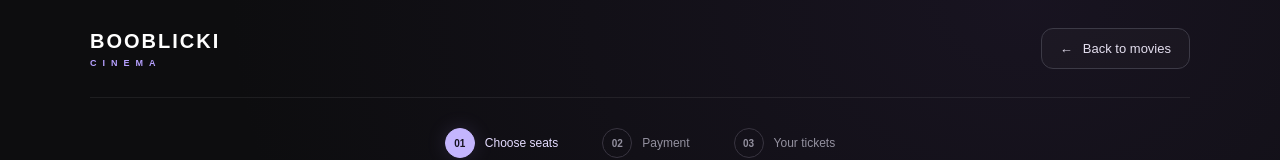
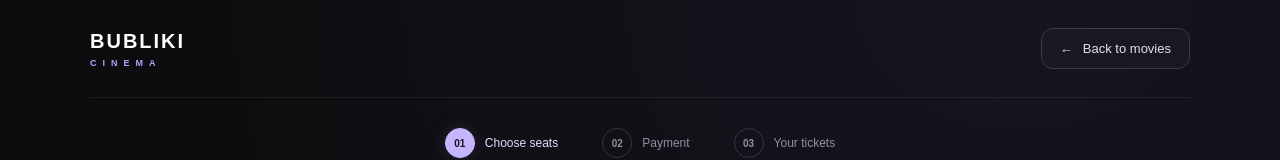
Before and after one commit to klaccdeduska/kino_project, a Vue app in the folder frontend/: page /booking/1 in a window 1280 px wide. Shown: the top 160 px of the page. Built offline with nearby package versions, Linux system fonts and the light colour scheme.

Commit message:
Fixing problems

```diff
--- a/frontend/index.html
+++ b/frontend/index.html
@@ -4,7 +4,7 @@
     <meta charset="UTF-8">
     <link rel="icon" href="/favicon.ico">
     <meta name="viewport" content="width=device-width, initial-scale=1.0">
-    <title>BOOBLICKI Cinema</title>
+    <title>BUBLIKI Cinema</title>
   </head>
   <body>
     <div id="app"></div>
--- a/frontend/src/views/BookingView.vue
+++ b/frontend/src/views/BookingView.vue
@@ -136,7 +136,7 @@ watch(
   <main class="booking-page">
     <div class="booking-shell">
       <header class="booking-topbar">
-        <RouterLink to="/" class="brand">BOOBLICKI<span>CINEMA</span></RouterLink>
+        <RouterLink to="/" class="brand">BUBLIKI<span>CINEMA</span></RouterLink>
         <RouterLink to="/" class="back-button"><span aria-hidden="true">←</span> Back to movies</RouterLink>
       </header>
 
--- a/frontend/src/views/PaymentView.vue
+++ b/frontend/src/views/PaymentView.vue
@@ -64,7 +64,7 @@ async function pay() {
   <main class="payment-page">
     <div class="payment-shell">
       <header class="topbar">
-        <RouterLink to="/" class="brand">BOOBLICKI<span>CINEMA</span></RouterLink>
+        <RouterLink to="/" class="brand">BUBLIKI<span>CINEMA</span></RouterLink>
         <RouterLink v-if="draft" class="back-button" :to="{
           name: 'booking', params: { movieId: draft.movieId }, query: { sessionId: draft.sessionId },
         }">← Back to seats</RouterLink>
--- a/frontend/src/views/TicketsView.vue
+++ b/frontend/src/views/TicketsView.vue
@@ -40,7 +40,7 @@ function printTickets() {
   <main class="tickets-page">
     <div class="tickets-shell">
       <header class="topbar print-action">
-        <RouterLink to="/" class="brand">BOOBLICKI<span>CINEMA</span></RouterLink>
+        <RouterLink to="/" class="brand">BUBLIKI<span>CINEMA</span></RouterLink>
         <RouterLink to="/" class="back-button">← Back to movies</RouterLink>
       </header>
 
@@ -66,7 +66,7 @@ function printTickets() {
         <div class="ticket-list">
           <article v-for="({ seat, reference, qrImage }, index) in tickets" :key="reference" class="ticket" :aria-label="`Ticket ${index + 1}, row ${seat.split('-')[0]}, seat ${seat.split('-')[1]}`">
             <div class="ticket-main">
-              <div class="ticket-heading"><span class="eyebrow">BOOBLICKI CINEMA</span><span class="category-badge">{{ seat.startsWith('E-') ? 'VIP' : seat.startsWith('D-') ? 'Double' : 'Standard' }}</span></div>
+              <div class="ticket-heading"><span class="eyebrow">BUBLIKI CINEMA</span><span class="category-badge">{{ seat.startsWith('E-') ? 'VIP' : seat.startsWith('D-') ? 'Double' : 'Standard' }}</span></div>
               <h2>{{ order.movieTitle }}</h2>
               <p class="session-line">{{ formatSessionDate(order.date) }} — {{ order.time }}</p>
               <p class="seat-line">{{ order.hallName }} · Row {{ seat.split('-')[0] }} · Seat {{ seat.split('-')[1] }}</p>
```
Also changed, not shown: 1 other file (tests, documents, lock files or other folders).
